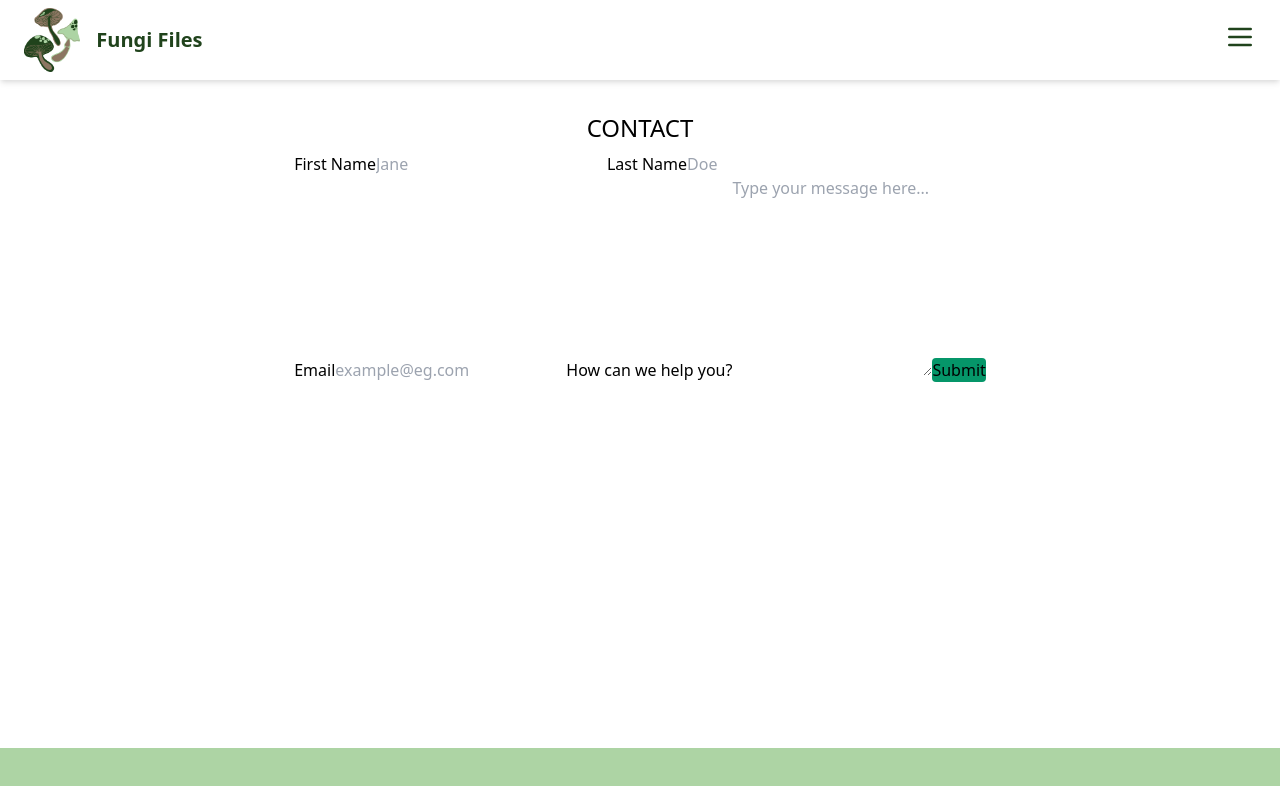
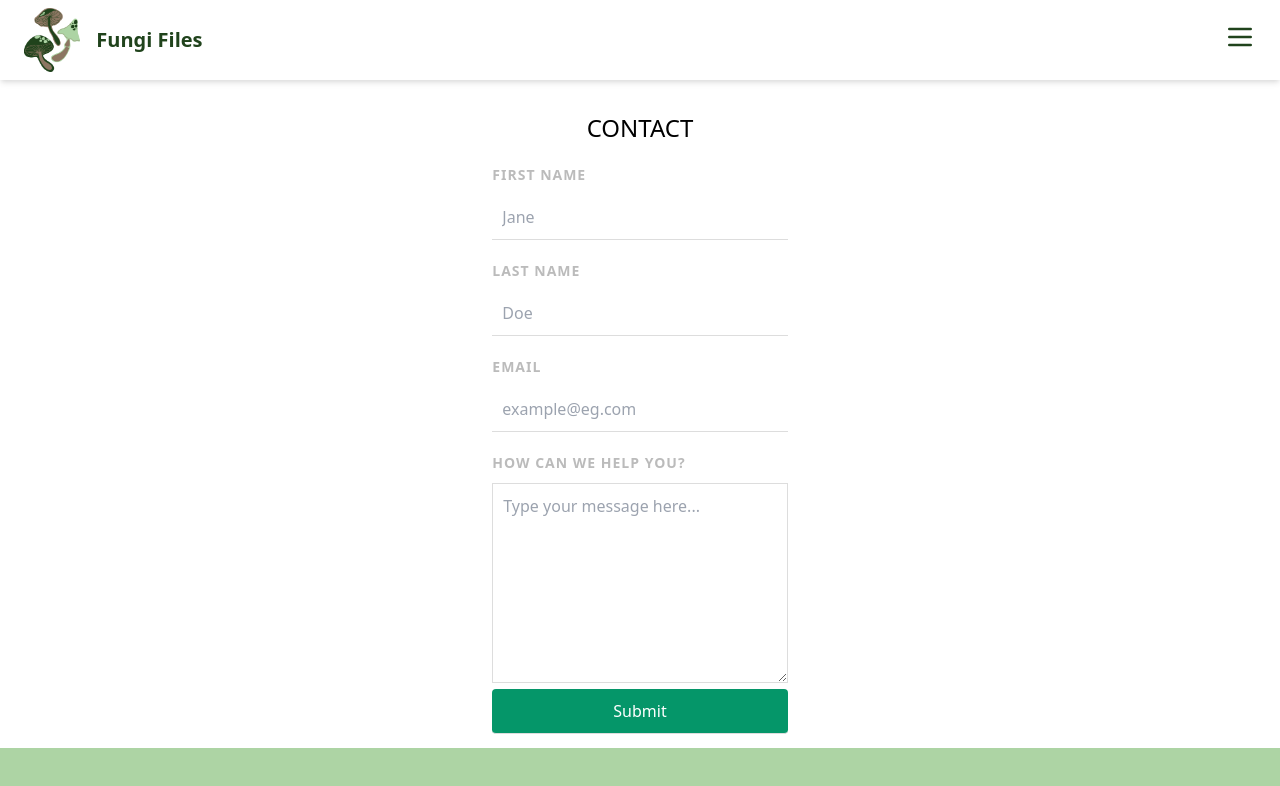
Before and after one commit to daniel0426/mushroom-hunting, a Nuxt app in the folder front/: page /contact in a window 1280 px wide. Shown: the top 786 px of the page. Built offline with nearby package versions, Linux system fonts and the light colour scheme.

Commit message:
contact page styling

```diff
--- a/front/pages/contact.vue
+++ b/front/pages/contact.vue
@@ -45,7 +45,7 @@
   },
   methods:{
 
-      contactSubmit(){
+    contactSubmit(){
      this.$router.push('/');
       },
 
@@ -89,6 +89,28 @@
 </script>
 
 <style>
-
+label {
+  display: block;
+  color: #bbb;
+  text-transform: uppercase;
+  font-size: 14px;
+  font-weight: bold;
+  letter-spacing: 1px;
+  margin: 20px 0 10px 0;
+}
+input {
+  padding: 10px;
+  border: 0;
+  border-bottom: 1px solid #ddd;
+  width: 100%;
+  color: white;
+}
+textarea {
+  border: 1px solid #ddd;
+  padding: 10px;
+  width: 100%;
+  box-sizing: border-box;
+  height: 100px;
+}
 
 </style>
```
